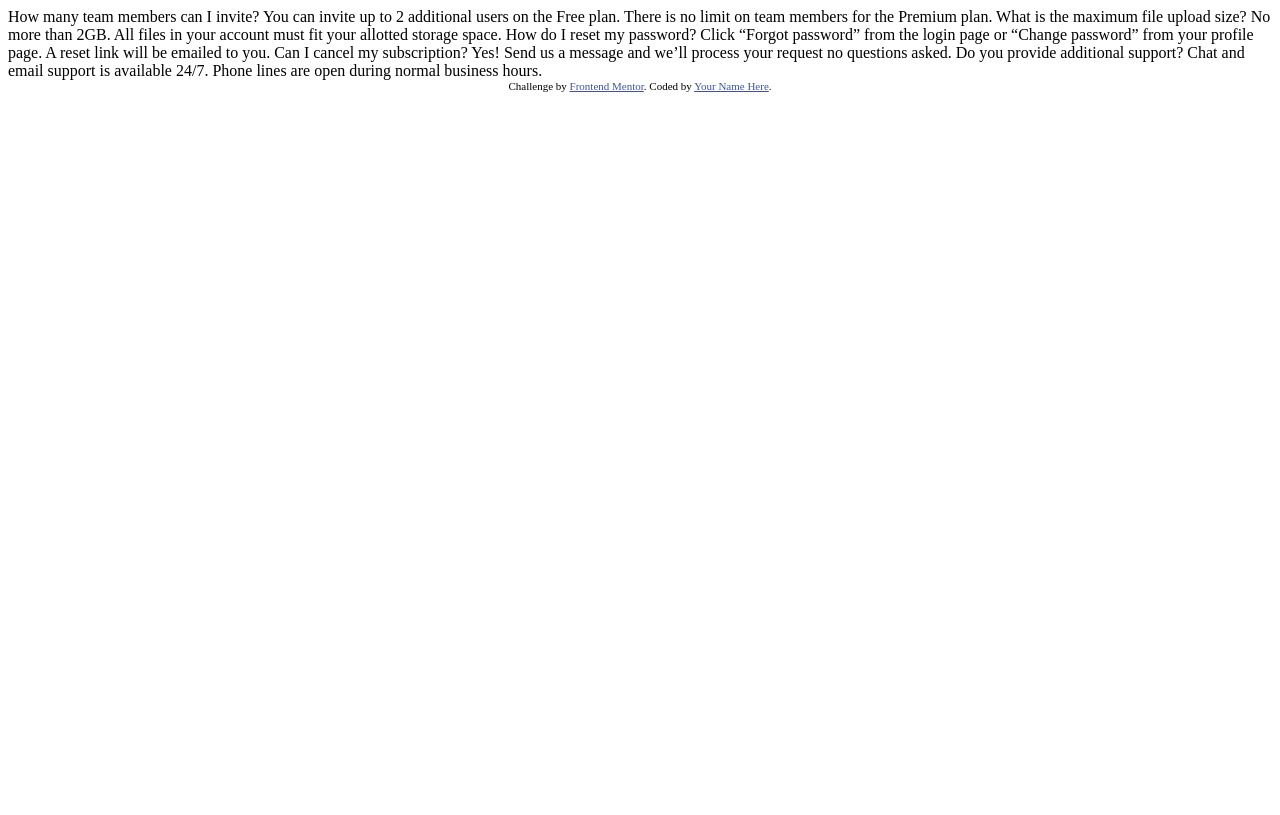
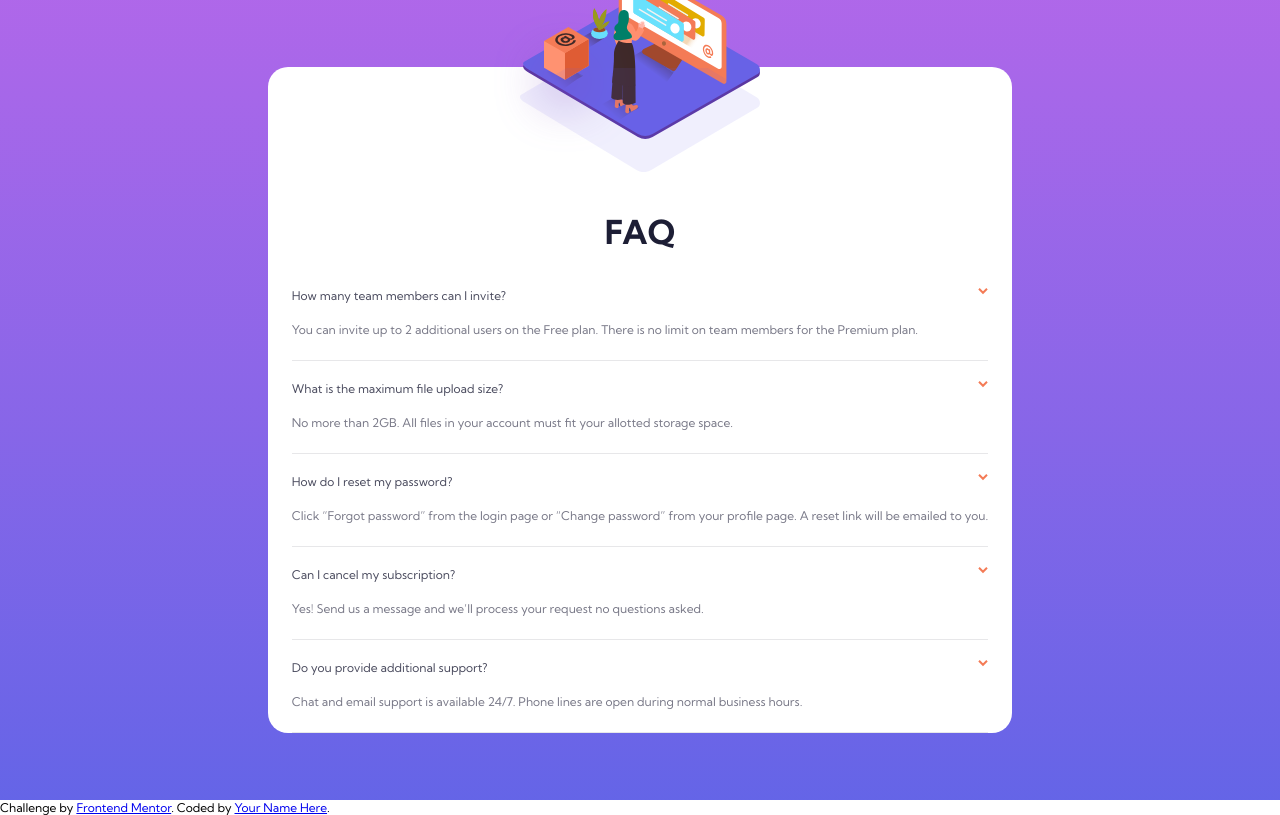
Before and after one commit to magneticsands/faq-accordion-card, a plain HTML site: page index.html in a window 1280 px wide. Drawn offline with Linux system fonts and the light colour scheme.

Commit message:
main-structure-complete

```diff
--- /dev/null
+++ b/css/main.css
@@ -0,0 +1,83 @@
+:root {
+  font-size: 12px;
+}
+
+* {
+  margin: 0;
+  padding: 0;
+  box-sizing: border-box;
+}
+
+body {
+  font-family: "Kumbh Sans", sans-serif;
+  color: hsl(0%, 11%, 12%);
+}
+
+.question {
+  color: hsl(237, 12%, 33%);
+  font-size: 1rem;
+  font-weight: 500;
+  padding-bottom: 16px;
+}
+
+.question:hover {
+  color: hsl(14, 88%, 65%);
+  cursor: pointer;
+}
+
+#answer {
+  /* display: none; */
+  color: hsl(240, 6%, 50%);
+  line-height: 1.75rem;
+}
+
+.container {
+  /* Placeholder for gradient background */
+  display: flex;
+  background: linear-gradient(hsl(273, 75%, 66%), hsl(240, 73%, 65%));
+  height: 100vh;
+  align-items: center;
+  position: relative;
+  justify-content: center;
+  padding: 0 24px;
+}
+
+.card {
+  max-width: 920px;
+  background-color: white;
+  padding: 0 24px;
+  border-radius: 20px;
+}
+
+.title {
+  font-size: 2.75rem;
+  font-weight: 700;
+  color: hsl(238, 29%, 16%);
+  text-align: center;
+  padding-bottom: 16px;
+}
+
+.icon {
+  float: right;
+}
+
+.accordion {
+  display: flex;
+  flex-direction: column;
+  padding: 20px 0;
+  border-bottom: 1px solid hsl(240, 5%, 91%);
+}
+
+.hero {
+  text-align: center;
+}
+
+.main-illustration {
+  margin-top: -108px;
+  margin-left: -25px;
+}
+
+.illustration-shadow {
+  margin-top: -90px;
+  margin-bottom: 36px;
+}
--- a/index.html
+++ b/index.html
@@ -5,32 +5,67 @@
   <meta name="viewport" content="width=device-width, initial-scale=1.0"> <!-- displays site properly based on user's device -->
 
   <link rel="icon" type="image/png" sizes="32x32" href="./images/favicon-32x32.png">
-
+  <link rel="stylesheet" href="css/main.css">
+  <link rel="stylesheet" href="css/large.css">
+  <link rel="preconnect" href="https://fonts.googleapis.com">
+  <link rel="preconnect" href="https://fonts.gstatic.com" crossorigin>
+  <link href="https://fonts.googleapis.com/css2?family=Kumbh+Sans:wght@400;700&display=swap" rel="stylesheet">
   <title>Frontend Mentor | FAQ Accordion Card</title>
-
-  <!-- Feel free to remove these styles or customise in your own stylesheet 👍 -->
-  <style>
-    .attribution { font-size: 11px; text-align: center; }
-    .attribution a { color: hsl(228, 45%, 44%); }
-  </style>
 </head>
 <body>
-  How many team members can I invite?
+  <section class="container">
+    <div class="card">
+      <div class="hero">
+        <div class="main-illustration">
+          <img src="images/illustration-woman-online-mobile.svg" alt="">
+        </div>
+        <div class="illustration-shadow">
+          <img src="images/bg-pattern-mobile.svg" alt="">
+        </div>
+      </div>
+      <div class="faq-content">
+        <h2 class="title">FAQ</h1>
+        <div class="accordion">
+          <h2 class="question">How many team members can I invite?<img class="icon" src="images/icon-arrow-down.svg" alt=""></h2>
+          <article id="answer">
 You can invite up to 2 additional users on the Free plan. There is no limit on
   team members for the Premium plan.
+          </article>
+        </div>
 
-  What is the maximum file upload size?
+        <div class="accordion">
+          <h2 class="question">What is the maximum file upload size?<img class="icon" src="images/icon-arrow-down.svg" alt=""></h2>
+          <article id="answer">
             No more than 2GB. All files in your account must fit your allotted storage space.
+          </article>
+        </div>
 
-  How do I reset my password?
+        <div class="accordion">
+          <h2 class="question">How do I reset my password?<img class="icon" src="images/icon-arrow-down.svg" alt=""></h2>
+          <article id="answer">
             Click “Forgot password” from the login page or “Change password” from your profile page.
             A reset link will be emailed to you.
+          </article>
+        </div>
 
-  Can I cancel my subscription?
+        <div class="accordion">
+          <h2 class="question">Can I cancel my subscription?<img class="icon" src="images/icon-arrow-down.svg" alt=""></h2>
+          <article id="answer">
             Yes! Send us a message and we’ll process your request no questions asked.
+          </article>
+        </div>
 
-  Do you provide additional support?
+        <div class="accordion">
+          <h2 class="question">Do you provide additional support?<img class="icon" src="images/icon-arrow-down.svg" alt=""></h2>
+          <article id="answer">
             Chat and email support is available 24/7. Phone lines are open during normal business hours.
+          </article>
+        </div>
+      </div>
+    </div>
+
+  </section>
+
 
   <div class="attribution">
     Challenge by <a href="https://www.frontendmentor.io?ref=challenge" target="_blank">Frontend Mentor</a>.
```
Lines whose indentation alone changed are shown as unchanged.
